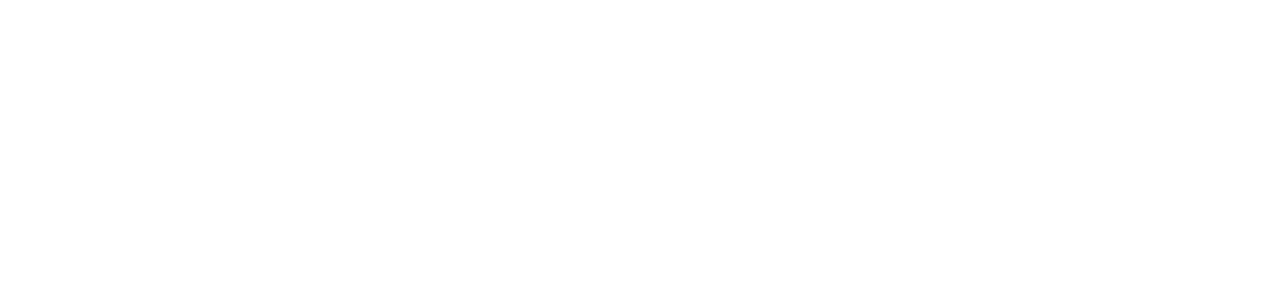
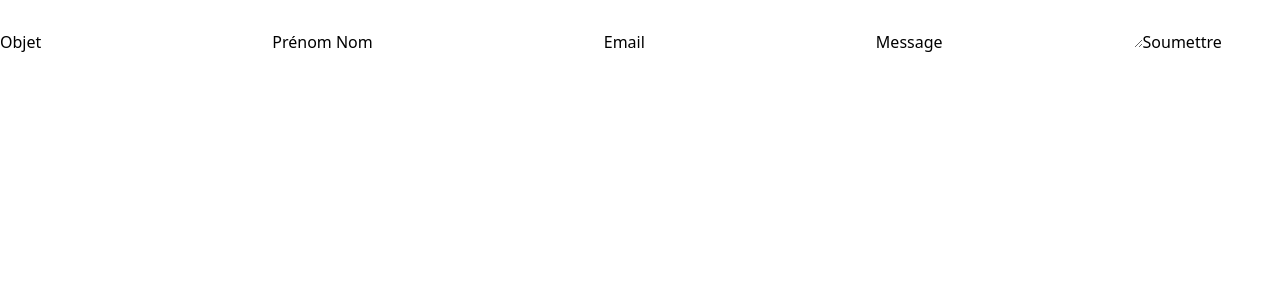
Before and after one commit to Matthieu77220/portfolio, a React (Vite) app in the folder project/: page /portfolio/contact in a window 1280 px wide. Before the commit this address had no page. Shown: the top 300 px of the page. Built offline with nearby package versions, Linux system fonts and the light colour scheme.

Commit message:
formulaire de contact emailjs

```diff
--- a/project/package.json
+++ b/project/package.json
@@ -13,6 +13,7 @@
     "preview": "vite preview"
   },
   "dependencies": {
+    "@emailjs/browser": "^4.4.1",
     "@tailwindcss/vite": "^4.1.10",
     "react": "^19.1.0",
     "react-dom": "^19.1.0",
--- a/project/src/App.jsx
+++ b/project/src/App.jsx
@@ -4,6 +4,8 @@
 import LandingFrame from './landing/LandingFrame'
 import MouseTrail from './landing/MouseTrail'
 import MainPage from './main/MainPage'
+import ContactMe from './main/components/contact'
+
 
 function App() {
   const mountRef = useRef(null)
@@ -108,9 +110,11 @@
         />
       )}
       {isLanding && <MouseTrail />}
+
       <Routes>
         <Route path="/" element={<LandingFrame />} />
         <Route path="/MainPage" element={<MainPage />} />
+        <Route path="/contact" element={<ContactMe />} />
       </Routes>
     </>
   )
--- a/project/src/main/components/Footer.jsx
+++ b/project/src/main/components/Footer.jsx
@@ -1,4 +1,6 @@
 import React from "react";
+import { Link } from 'react-router-dom'
+
 
 function Footer({ darkMode, setDarkMode }) {
   return (
@@ -38,6 +40,14 @@
           >
             LinkedIn
           </a>
+
+          <Link
+            to="/contact"
+            className="text-purple-300 hover:text-white transition-colors duration-200"
+          >
+            Contacte
+          </Link>
+
         </div>
       </div>
     </footer>
--- /dev/null
+++ b/project/src/main/components/contact.jsx
@@ -0,0 +1,37 @@
+import React, {useRef} from 'react';
+import emailjs from '@emailjs/browser'
+
+export const ContactMe = () => {
+const form = useRef();
+
+    const sendEmail = (e) => {
+        e.preventDefault();
+
+        emailjs
+            .sendForm('mail_portfolio', 'mon_template', form.current, 'oykL2O3gsBurrNeXh')
+            .then(
+                () => {
+                    console.log('SUCCES');
+                },
+                (error) => {
+                    console.log('FAILED...', error);
+                },
+            );
+    };
+
+    return (
+        <form ref={form} onSubmit={sendEmail}>
+            <label>Objet</label>
+            <input type="text" name="title" required/>
+            <label>Prénom Nom</label>
+            <input type="text" name="name" required/>
+            <label>Email</label>
+            <input type="email" name="email" required/>
+            <label>Message</label>
+            <textarea name="message" required/>
+            <input type="submit" value="Soumettre" />
+        </form>
+    );
+}
+
+export default ContactMe;
```
Also changed, not shown: 1 other file (tests, documents, lock files or other folders).
